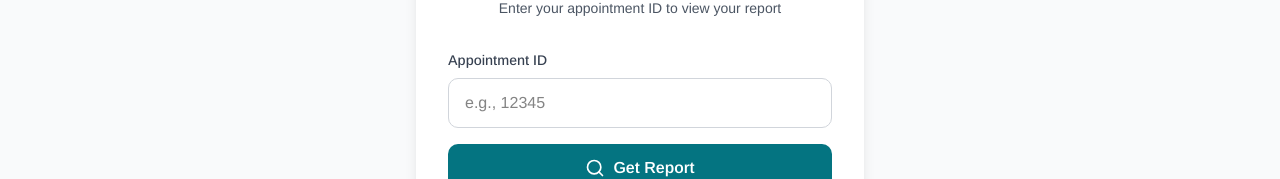
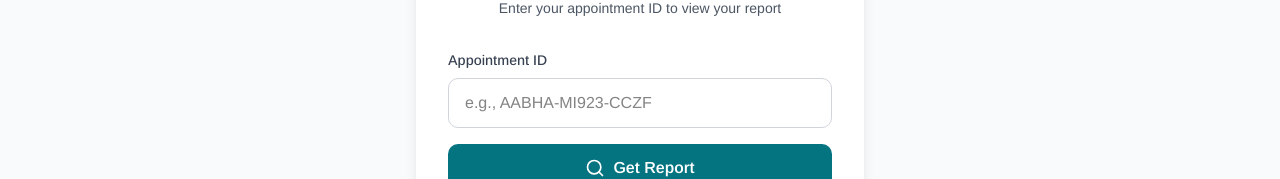
Before and after one commit to Somajadhav33/Dental-Clinic, a Next.js app: page /appointment-status in a window 1280 px wide. Shown: the part 445-624 px from the top of the page. Built offline with nearby package versions, Linux system fonts and the light colour scheme.

Commit message:
refactor: Update validations and placeholder

```diff
--- a/app/appointment-status/page.js
+++ b/app/appointment-status/page.js
@@ -78,10 +78,11 @@ const GetReportContainer = () => {
               type="text"
               id="appointmentId"
               value={appointmentId}
-              onChange={(e) => setAppointmentId(e.target.value)}
+              maxLength={16}
+              onChange={(e) => setAppointmentId(e.target.value.trim())}
               onKeyPress={handleKeyPress}
               className="w-full px-4 py-3 border border-gray-300 rounded-lg focus:ring-2 focus:ring-blue-500 focus:border-transparent outline-none transition-all"
-              placeholder="e.g., 12345"
+              placeholder="e.g., AABHA-MI923-CCZF"
               disabled={isLoading}
             />
           </div>
```
